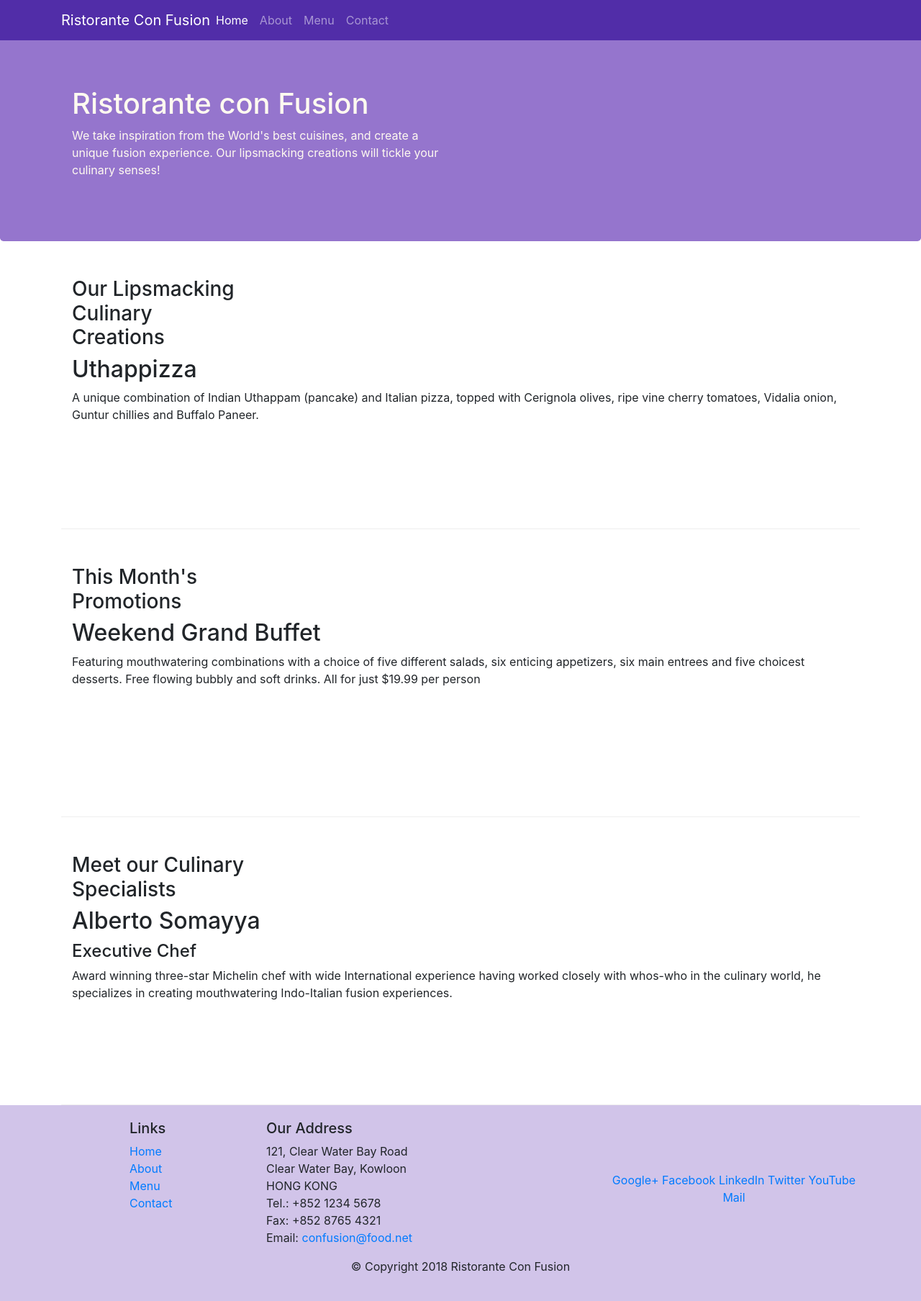
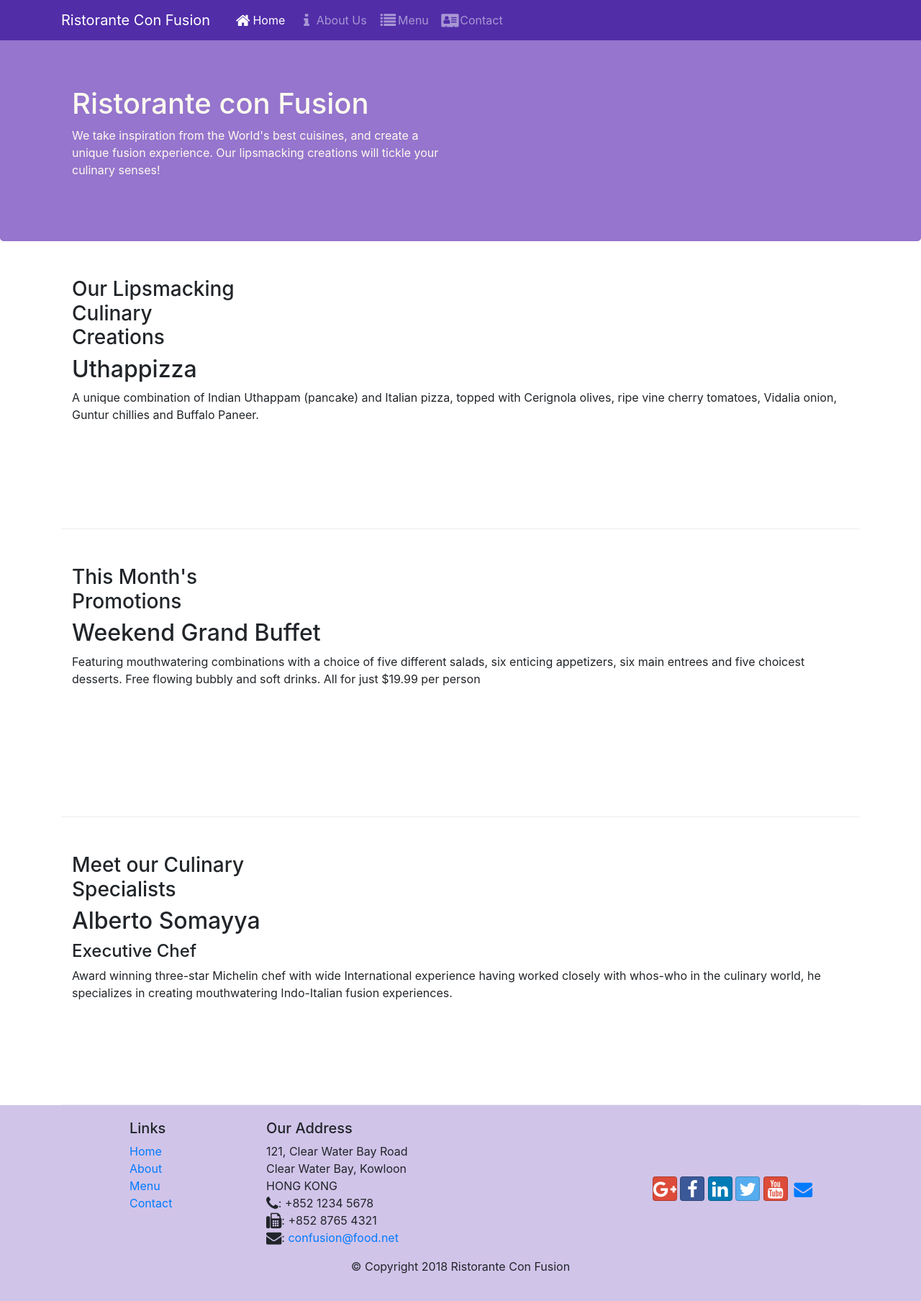
Before and after one commit to erickpr0/Bootstrap, a website: page index.html in a window 1280 px wide. Shown: the whole page at 72% size. Drawn offline with nearby package versions, Linux system fonts and the light colour scheme.

Commit message:
Icon Fonts

```diff
--- a/index.html
+++ b/index.html
@@ -9,6 +9,8 @@
 
      <!-- Bootstrap CSS -->
      <link rel="stylesheet" href="node_modules/bootstrap/dist/css/bootstrap.min.css">
+     <link rel="stylesheet" href="node_modules/font-awesome/css/font-awesome.min.css">
+     <link rel="stylesheet" href="node_modules/bootstrap-social/bootstrap-social.css">
      <link rel="stylesheet" href="css/styles.css">
     <title>Ristorante Con Fusion</title>
 </head>
@@ -21,11 +23,11 @@
             </button>
             <a class="navbar-brand mr-auto" href="#">Ristorante Con Fusion</a>
             <div class="collapse navbar-collapse" id="Navbar">
-                <ul class="navbar-nav mr-auto">
-                    <li class="nav-item active"><a class="nav-link" href="#">Home</a></li>
-                    <li class="nav-item"><a class="nav-link" href="./aboutus.html">About</a></li>
-                    <li class="nav-item"><a class="nav-link" href="#">Menu</a></li>
-                    <li class="nav-item"><a class="nav-link" href="#">Contact</a></li>
+                <ul class="navbar-nav mr-auto pl-4">
+                    <li class="nav-item active"><a class="nav-link" href="#"><span class="fa fa-home fa-lg fa-fw"></span>Home</a></li>
+                    <li class="nav-item"><a class="nav-link" href="./aboutus.html"><span class="fa fa-info fa-lg fa-fw"></span>About Us</a></li>
+                    <li class="nav-item"><a class="nav-link" href="#"><span class="fa fa-list fa-lg fa-fw"></span>Menu</a></li>
+                    <li class="nav-item"><a class="nav-link" href="#"><span class="fa fa-address-card fa-lg fa-fw"></span>Contact</a></li>
                 </ul>
             </div>
         </div>
@@ -95,19 +97,19 @@
 		              121, Clear Water Bay Road<br>
 		              Clear Water Bay, Kowloon<br>
 		              HONG KONG<br>
-		              Tel.: +852 1234 5678<br>
-		              Fax: +852 8765 4321<br>
-		              Email: <a href="mailto:confusion@food.net">confusion@food.net</a>
+		              <i class="fa fa-phone fa-lg"></i>: +852 1234 5678<br>
+                      <i class="fa fa-fax fa-lg"></i>: +852 8765 4321<br>
+		              <i class="fa fa-envelope fa-lg"></i>: <a href="mailto:confusion@food.net">confusion@food.net</a>
 		           </address>
                 </div>
                 <div class="col-12 col-sm-4 align-self-center">
                     <div class="text-center">
-                        <a href="http://google.com/+">Google+</a>
-                        <a href="http://www.facebook.com/profile.php?id=">Facebook</a>
-                        <a href="http://www.linkedin.com/in/">LinkedIn</a>
-                        <a href="http://twitter.com/">Twitter</a>
-                        <a href="http://youtube.com/">YouTube</a>
-                        <a href="mailto:">Mail</a>
+                        <a class="btn btn-social-icon btn-google" href="http://google.com/+"><i class="fa fa-google-plus fa-lg"></i></a>
+                        <a class="btn btn-social-icon btn-facebook" href="http://www.facebook.com/profile.php?id="><i class="fa fa-facebook fa-lg"></i></a>
+                        <a class="btn btn-social-icon btn-linkedin" href="http://www.linkedin.com/in/"><i class="fa fa-linkedin fa-lg"></i></a>
+                        <a class="btn btn-social-icon btn-twitter" href="http://twitter.com/"><i class="fa fa-twitter fa-lg"></i></a>
+                        <a class="btn btn-social-icon btn-google" href="http://youtube.com/"><i class="fa fa-youtube fa-lg"></i></a>
+                        <a class="btn btn-social-icon" href="mailto:"><i class="fa fa-envelope fa-lg"></i></a>
                     </div>
                 </div>
            </div>
--- a/package.json
+++ b/package.json
@@ -15,6 +15,8 @@
   },
   "dependencies": {
     "bootstrap": "^4.0.0",
+    "bootstrap-social": "^5.1.1",
+    "font-awesome": "^4.7.0",
     "jquery": "^3.3.1",
     "popper.js": "^1.12.9"
   }
```
Also changed, not shown: aboutus.html (+12 -10 lines), 1 other file.
